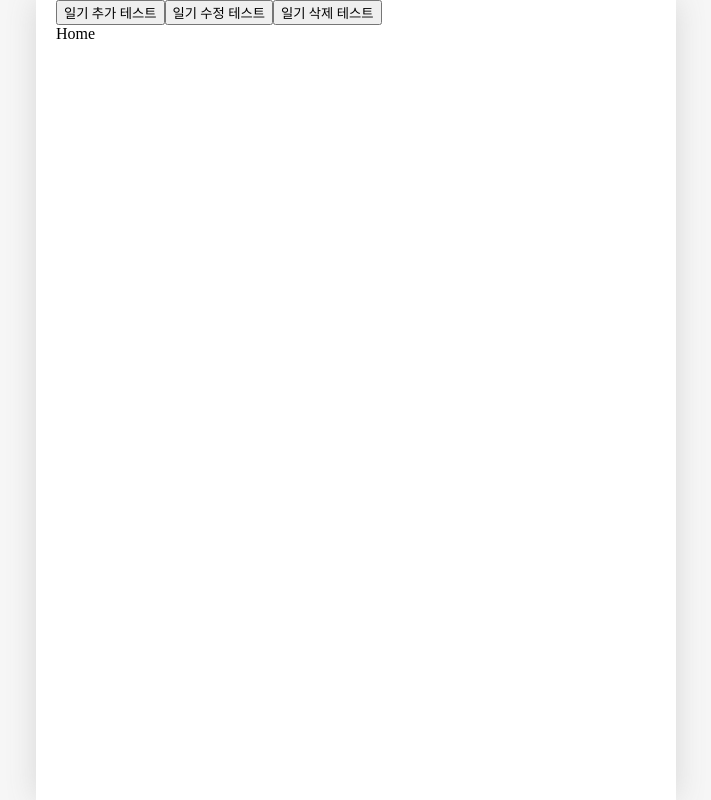
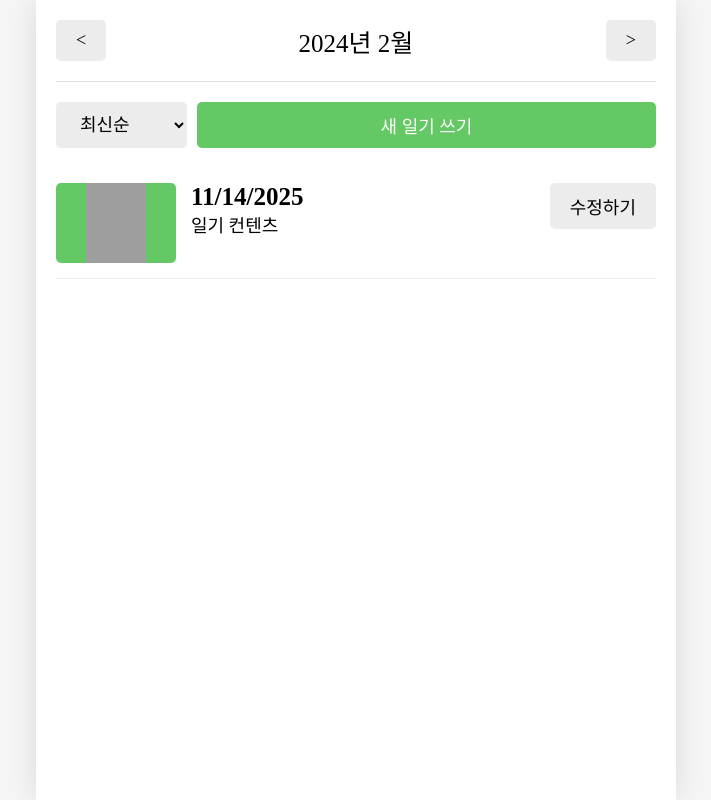
Before and after one commit to run-penguin/edu-onebite-react, a React (Vite) app in the folder section12/: page / in a window 1280 px wide. Shown: the whole page, without its empty margins (284-995 px from the left). Built offline with nearby package versions, Linux system fonts and the light colour scheme; grey boxes are pictures that could not be loaded; a web font is replaced by a local one.

Commit message:
Home 페이지 UI 추가

```diff
--- a/section12/src/App.jsx
+++ b/section12/src/App.jsx
@@ -74,30 +74,6 @@
 
   return (
     <>
-      <button
-        onClick={() => {
-          onCreate(new Date().getTime(), 1, "Hello");
-        }}
-      >
-        일기 추가 테스트
-      </button>
-
-      <button
-        onClick={() => {
-          onUpdate(1, new Date().getTime(), 3, "수정된 일기입니다.");
-        }}
-      >
-        일기 수정 테스트
-      </button>
-
-      <button
-        onClick={() => {
-          onDelete(1);
-        }}
-      >
-        일기 삭제 테스트
-      </button>
-
       <DiaryStateContext.Provider value={data}>
         <DiaryDispatchContext.Provider value={{ onCreate, onUpdate, onDelete }}>
           <Routes>
--- /dev/null
+++ b/section12/src/components/DiaryItem.css
@@ -0,0 +1,54 @@
+.DiaryItem {
+  display: flex;
+  gap: 15px;
+  justify-content: space-between;
+  padding: 15px 0px;
+  border-bottom: 1px solid rgb(236, 236, 236);
+}
+
+.DiaryItem .img_section {
+  min-width: 120px;
+  height: 80px;
+  display: flex;
+  justify-content: center;
+  cursor: pointer;
+  border-radius: 5px;
+}
+
+.DiaryItem .img_section > img {
+  width: 50%;
+}
+
+.DiaryItem .img_section_1 {
+  background-color: rgb(100, 201, 100);
+}
+.DiaryItem .img_section_2 {
+  background-color: rgb(157, 215, 114);
+}
+.DiaryItem .img_section_3 {
+  background-color: rgb(253, 206, 23);
+}
+.DiaryItem .img_section_4 {
+  background-color: rgb(253, 132, 70);
+}
+.DiaryItem .img_section_5 {
+  background-color: rgb(253, 86, 95);
+}
+
+.DiaryItem .info_section {
+  flex: 1;
+  cursor: pointer;
+}
+
+.DiaryItem .info_section .created_date {
+  font-weight: bold;
+  font-size: 25px;
+}
+
+.DiaryItem .info_section .content {
+  font-size: 18px;
+}
+
+.DiaryItem .button_section {
+  min-width: 70px;
+}
--- /dev/null
+++ b/section12/src/components/DiaryItem.jsx
@@ -0,0 +1,24 @@
+import { getEmotionImage } from "../util/get-emotion-image";
+import Button from "./Button";
+import "./DiaryItem.css";
+
+const DiaryItem = () => {
+  const emotionId = 1;
+
+  return (
+    <div className="DiaryItem">
+      <div className={`img_section img_section_${emotionId}`}>
+        <img src={getEmotionImage(1)} />
+      </div>
+      <div className="info_section">
+        <div className="created_date">{new Date().toLocaleDateString()}</div>
+        <div className="content">일기 컨텐츠</div>
+      </div>
+      <div className="button_section">
+        <Button text={"수정하기"} />
+      </div>
+    </div>
+  );
+};
+
+export default DiaryItem;
--- /dev/null
+++ b/section12/src/components/DiaryList.css
@@ -0,0 +1,18 @@
+.DiaryList .menu_bar {
+  margin: 20px 0px;
+  display: flex;
+  gap: 10px;
+}
+
+.DiaryList .menu_bar select {
+  background-color: rgb(236, 236, 236);
+  border: none;
+  border-radius: 5px;
+  padding: 10px 20px;
+  font-size: 18px;
+  cursor: pointer;
+}
+
+.DiaryList .menu_bar button {
+  flex: 1;
+}
--- /dev/null
+++ b/section12/src/components/DiaryList.jsx
@@ -0,0 +1,23 @@
+import Button from "../components/Button";
+import DiaryItem from "../components/DiaryItem";
+import "./DiaryList.css";
+
+const DiaryList = () => {
+  return (
+    <div className="DiaryList">
+      <div className="menu_bar">
+        <select>
+          <option value={"latest"}>최신순</option>
+          <option value={"oldest"}>오래된 순</option>
+        </select>
+        <Button text={"새 일기 쓰기"} type={"POSITIVE"} />
+      </div>
+
+      <div className="list_wrapper">
+        <DiaryItem />
+      </div>
+    </div>
+  );
+};
+
+export default DiaryList;
--- a/section12/src/pages/Home.jsx
+++ b/section12/src/pages/Home.jsx
@@ -1,8 +1,18 @@
-import { useSearchParams } from "react-router-dom";
+import Header from "../components/Header";
+import Button from "../components/Button";
+import DiaryList from "../components/DiaryList";
 
 const Home = () => {
-  const [params, setParams] = useSearchParams();
-  return <div>Home</div>;
+  return (
+    <div>
+      <Header
+        title={"2024년 2월"}
+        leftChild={<Button text={"<"} />}
+        rightChild={<Button text={">"} />}
+      />
+      <DiaryList />
+    </div>
+  );
 };
 
 export default Home;
```
